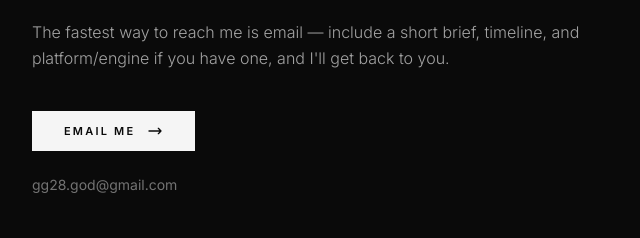
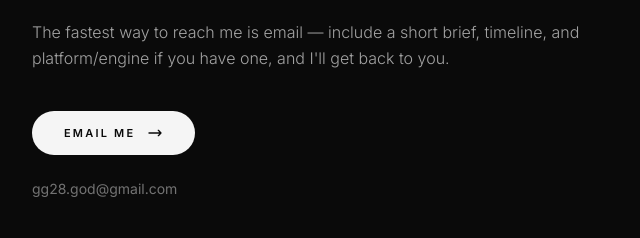
Before and after one commit to gg28god-max/guillaume-game-design, a plain HTML site: page hire-me.html in a window 1280 px wide. Shown: the part 1756-1994 px from the top of the page, 0-640 px from the left. Drawn offline with nearby package versions, Linux system fonts and the light colour scheme.

Commit message:
style: add rounded-full pill corners to Email Me CTA button on hire-me.html

```diff
--- a/hire-me.html
+++ b/hire-me.html
@@ -259,7 +259,7 @@
 <p class="text-neutral-400 leading-relaxed font-light mb-10 max-w-xl">
         <span class="i18n" data-en="The fastest way to reach me is email — include a short brief, timeline, and platform/engine if you have one, and I'll get back to you." data-fr="Le moyen le plus rapide de me joindre est le courriel — incluez un court brief, un échéancier et la plateforme/le moteur si vous en avez un, et je vous répondrai.">The fastest way to reach me is email — include a short brief, timeline, and platform/engine if you have one, and I'll get back to you.</span>
       </p>
-<a class="inline-flex items-center gap-3 px-8 py-3 bg-neutral-100 text-neutral-950 text-[11px] tracking-[0.2em] uppercase font-semibold hover:bg-amber-300 transition-colors duration-300" href="mailto:gg28.god@gmail.com?subject=Services%20Inquiry">
+<a class="inline-flex items-center gap-3 px-8 py-3.5 rounded-full bg-neutral-100 text-neutral-950 text-[11px] tracking-[0.2em] uppercase font-semibold hover:bg-amber-300 transition-all duration-300 hover:-translate-y-0.5" href="mailto:gg28.god@gmail.com?subject=Services%20Inquiry">
         <span class="i18n" data-en="Email Me" data-fr="M'écrire">Email Me</span>
         <svg class="w-4 h-4" fill="none" stroke="currentColor" viewbox="0 0 24 24"><path d="M17 8l4 4m0 0l-4 4m4-4H3" stroke-linecap="round" stroke-linejoin="round" stroke-width="2"></path></svg>
       </a>
```
